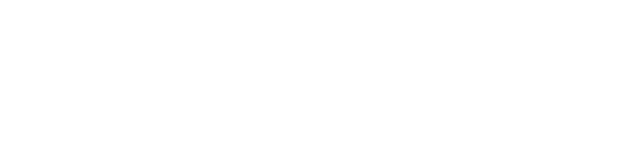
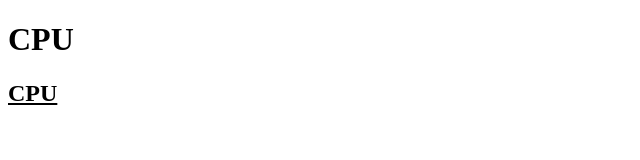
Before and after one commit to iamneo-production/aebcabcfebdadaeccdfffebaeceaec, a website: page public/index.html in a window 1280 px wide. Shown: the whole page, without its empty margins (0-640 px from the left). Drawn offline with Linux system fonts and the light colour scheme.

Commit message:
Backup Commit

```diff
--- a/public/index.html
+++ b/public/index.html
@@ -8,6 +8,7 @@
     <link rel="stylesheet" href="style.css" />
 </head>
 <body>
-    <h1></h1>
+    <h1>CPU</h1>
+    <h2><u> <b>CPU</b></u></h2>
 </body>
 </html>
```
